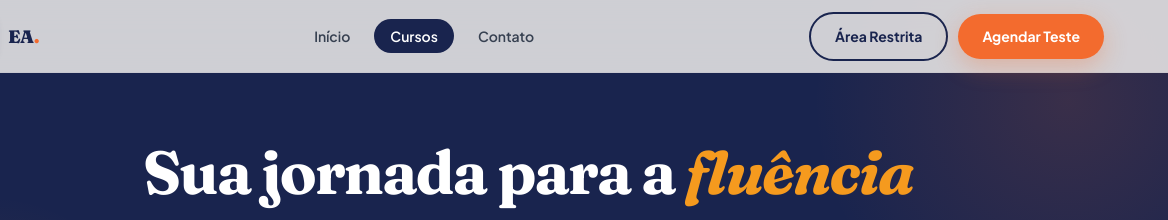
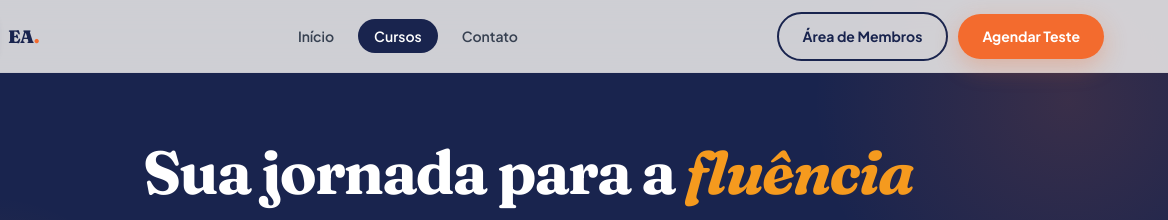
Before and after one commit to maicondeividbs-lgtm/eaenglishclasses, a website: page cursos.html in a window 1280 px wide. Shown: the top 220 px of the page, 112-1280 px from the left. Drawn offline with Linux system fonts and the light colour scheme.

Commit message:
Update cursos.html

```diff
--- a/cursos.html
+++ b/cursos.html
@@ -401,7 +401,7 @@
       <li><a href="/contato">Contato</a></li>
     </ul>
     <div class="nav-cta">
-      <a href="/login" class="btn btn-outline">Área Restrita</a>
+      <a href="/login" class="btn btn-outline">Área de Membros</a>
       <a href="/contato" class="btn btn-primary">Agendar Teste</a>
     </div>
     <button class="mobile-toggle" onclick="eaToggleMenu(true)"><span></span><span></span><span></span></button>
@@ -413,7 +413,7 @@
   <a href="/cursos" class="active">Cursos</a>
   <a href="/contato">Contato</a>
   <div style="margin-top:20px;display:flex;flex-direction:column;gap:12px;align-items:center;width:100%">
-    <a href="/login" class="btn btn-outline btn-lg" style="border-color:#fff;color:#fff">Área Restrita</a>
+    <a href="/login" class="btn btn-outline btn-lg" style="border-color:#fff;color:#fff">Área de Membros</a>
     <a href="/contato" class="btn btn-primary btn-lg">Agendar Teste</a>
   </div>
 </div>
```
